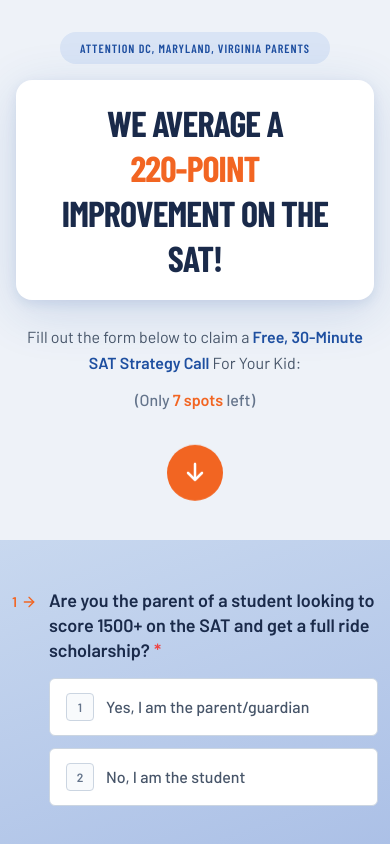
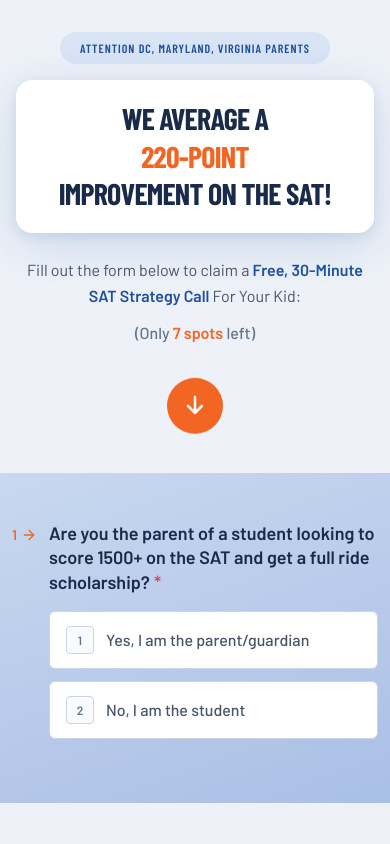
Before and after one commit to julianb-21/SAT, a React (Vite) app: page / in a window 390 px wide. Shown: the top 844 px of the page. Built offline with nearby package versions, Linux system fonts and the light colour scheme; no server answers; a web font is replaced by a local one.

Commit message:
Reduce mobile heading font size

```diff
--- a/src/components/HeroSection.tsx
+++ b/src/components/HeroSection.tsx
@@ -39,7 +39,7 @@ export default function HeroSection({ onScrollToForm }: HeroSectionProps) {
         className="w-full max-w-4xl bg-white rounded-2xl px-5 pt-5 pb-5 md:px-8 md:pt-6 md:pb-6 text-center mb-6 md:mb-8"
         style={{ boxShadow: '0 12px 52px 0 rgba(30,79,160,0.16), 0 4px 12px 0 rgba(30,79,160,0.10)' }}
       >
-        <h1 className="font-condensed font-black uppercase leading-tight tracking-tight text-4xl md:text-6xl lg:text-[5.5rem]">
+        <h1 className="font-condensed font-black uppercase leading-tight tracking-tight text-3xl md:text-6xl lg:text-[5.5rem]">
           <span style={{ color: '#1A2A4A' }}>WE AVERAGE A</span>
           <br className="block md:hidden" />
           <span className="hidden md:inline" style={{ color: '#1A2A4A' }}> </span>
```
